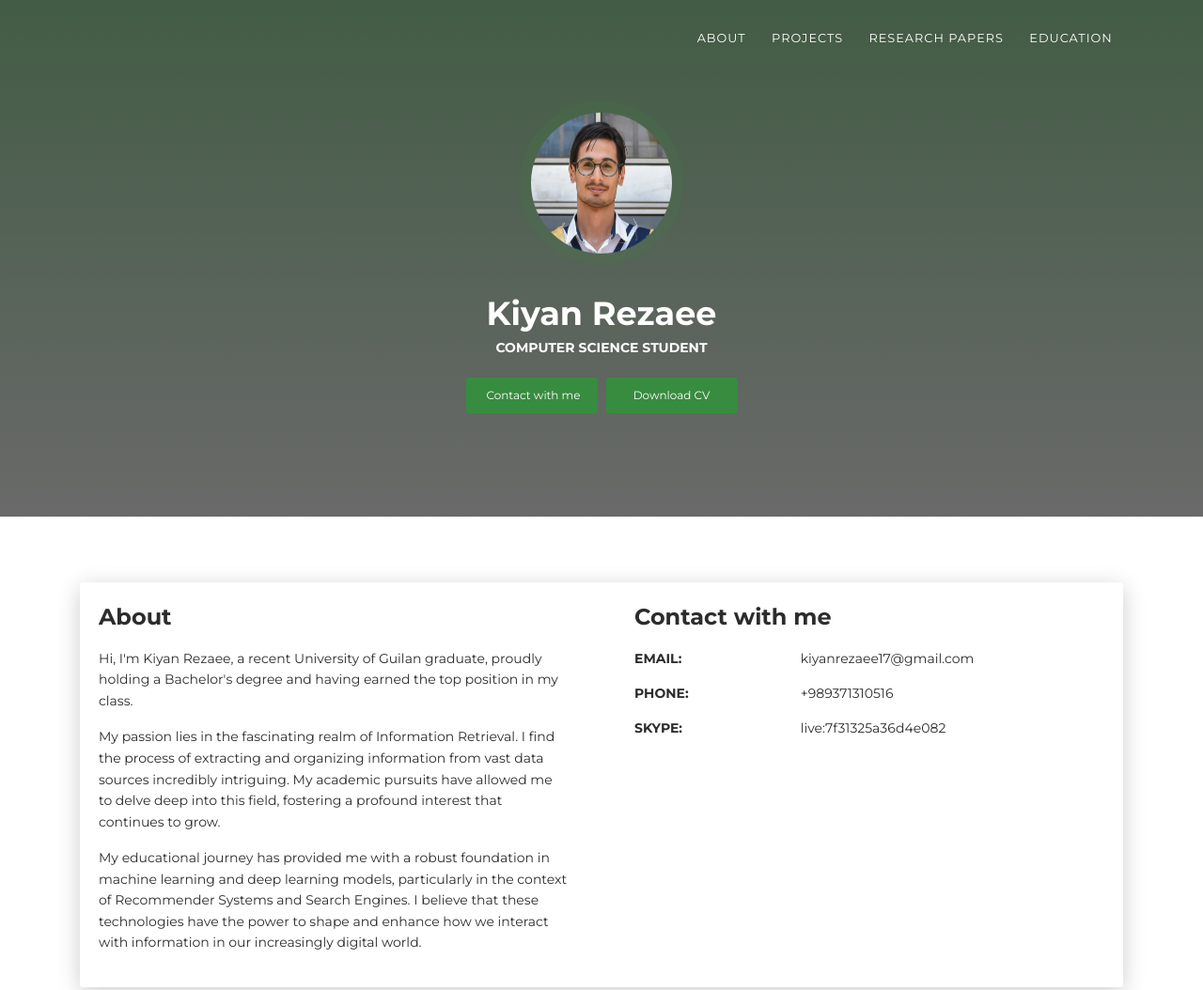
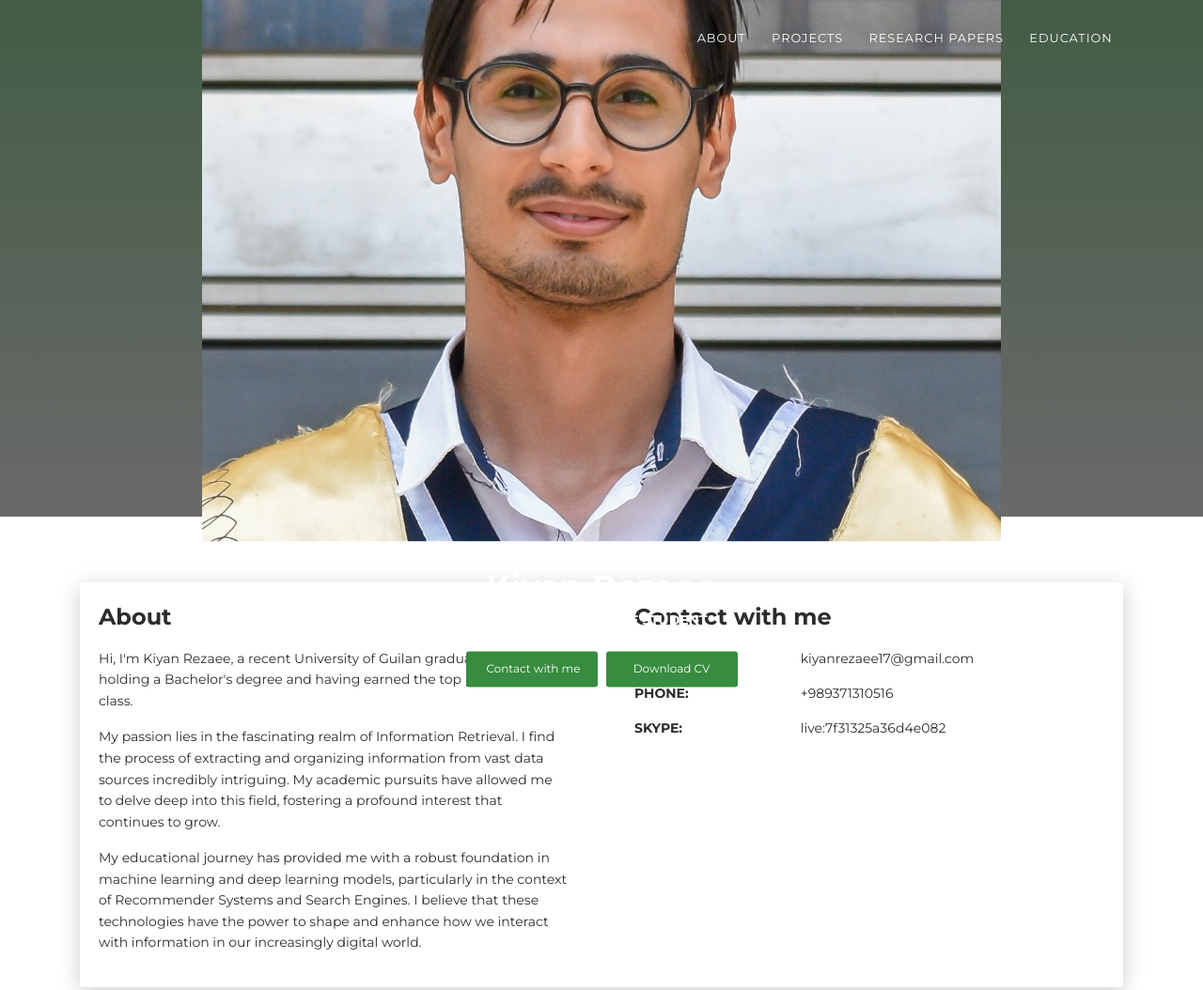
Before and after one commit to K-Rezaee/Personal_website, a plain HTML site: page index.html in a window 1280 px wide. Shown: the top 1054 px of the page at 94% size. Drawn offline with Linux system fonts and the light colour scheme.

Commit message:
Update index.html

```diff
--- a/index.html
+++ b/index.html
@@ -47,7 +47,7 @@
 
       <div class="container">
         <div class="content-center">
-          <div class="cc-profile-image"><a href="https://linkedin.com/in/www.linkedin.com/in/kiyan-rezaee"><img src="images/14020412-_DSC7216.jpg" alt="Image"/></a></div>
+          <div><a href="https://linkedin.com/in/www.linkedin.com/in/kiyan-rezaee"><img src="images/14020412-_DSC7216.jpg" alt="Image"/></a></div>
           <div class="h2 title">Kiyan Rezaee</div>
           <p class="category text-white">Computer Science Student</p><a class="btn btn-primary smooth-scroll mr-2" href="#about" data-aos="zoom-in" data-aos-anchor="data-aos-anchor">Contact with me</a><a class="btn btn-primary" href="./K_Rezaee_CV-Second version.pdf" data-aos="zoom-in" data-aos-anchor="data-aos-anchor">Download CV</a>
         </div>
```
